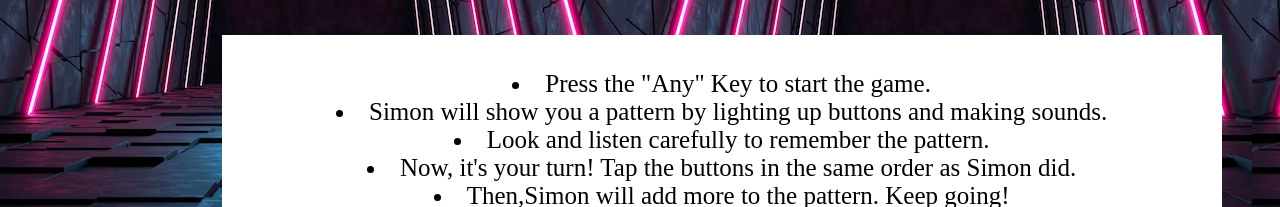
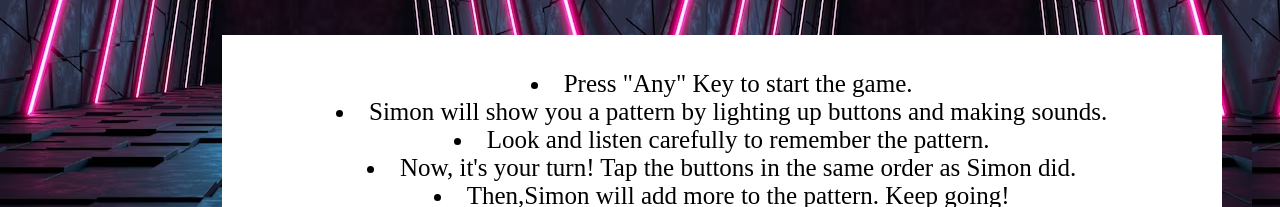
Before and after one commit to Sup-21/Online-Simon-Game, a plain HTML site: page instruction.html in a window 1280 px wide. Shown: the part 191-398 px from the top of the page. Drawn offline with Linux system fonts and the light colour scheme.

Commit message:
Update instruction.html

```diff
--- a/instruction.html
+++ b/instruction.html
@@ -14,7 +14,7 @@
 
     <div class="grid-container-inst">
       <div class="instruction">
-        <li>Press the "Any" Key to start the game.</li>
+        <li>Press "Any" Key to start the game.</li>
         <li>Simon will show you a pattern by lighting up buttons and making sounds.</li>
         <li>Look and listen carefully to remember the pattern.</li>
         <li>Now, it's your turn! Tap the buttons in the same order as Simon did. </li>
```
